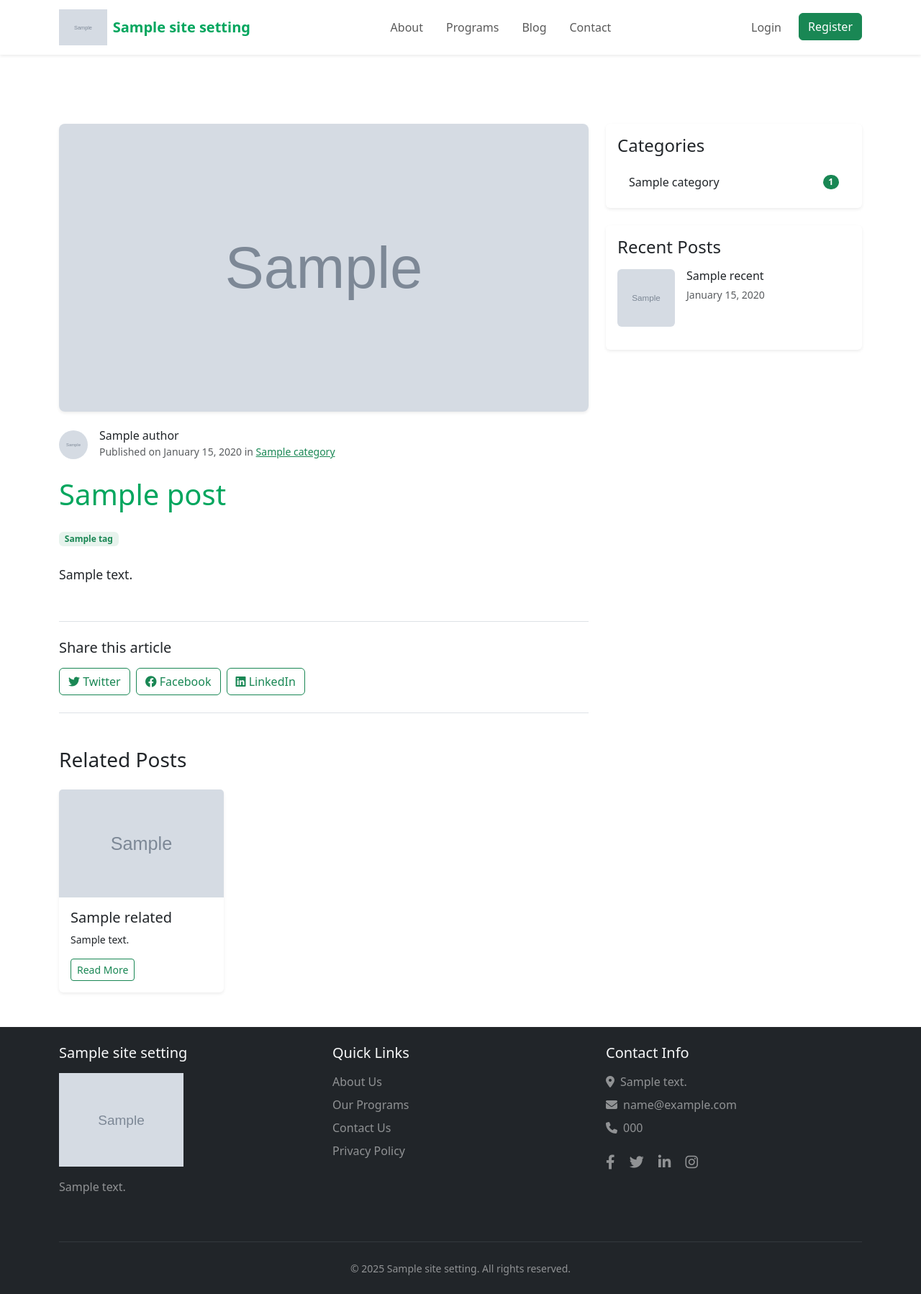
After one commit to ojsys/heo, a Django app: template templates/cms/blog_detail.html in a window 1280 px wide. The commit adds this page. Shown: the whole page at 72% size. Run offline with Django 5.2, Linux system fonts and the light colour scheme; the template is opened without the code that fills it: most values are stand-ins (such as "Sample title", 1, 10 or a date in 2020); grey boxes marked "Sample" are stand-in pictures; some libraries are stand-ins or nearby versions.

Commit message:
worked on the blog page

```diff
--- a/cms/urls.py
+++ b/cms/urls.py
@@ -41,4 +41,8 @@ urlpatterns = [
     path('page/create/', views.PageCreateView.as_view(), name='page_create'),
     path('impact-stories/', views.ImpactStoryListView.as_view(), name='impact_story_list'),
     path('announcements/', views.AnnouncementListView.as_view(), name='announcement_list'),
+
+    path('blog/', views.BlogListView.as_view(), name='blog_list'),
+    path('blog/<slug:slug>/', views.BlogDetailView.as_view(), name='blog_detail'),
+    path('blog/category/<slug:slug>/', views.CategoryListView.as_view(), name='blog_category'),
 ]
--- a/heo_foundation/urls.py
+++ b/heo_foundation/urls.py
@@ -12,6 +12,7 @@ urlpatterns = [
     path('appl/', include('applications.urls')),
     path('', include('core.urls')),
     path('pages/', include('pages.urls', namespace='pages')),
+    path('ckeditor/', include('ckeditor_uploader.urls')),
     path('password-change/', auth_views.PasswordChangeView.as_view(
         template_name='users/password_change.html',
         success_url='/users/profile/'
--- /dev/null
+++ b/templates/cms/blog_detail.html
@@ -0,0 +1,151 @@
+{% extends 'base.html' %}
+{% load static %}
+
+{% block title %}{{ post.title }} - {{ site_settings.site_name }}{% endblock %}
+
+{% block content %}
+<div class="container mt-5 mb-5 pt-5">
+    <div class="row">
+        <!-- Main Content -->
+        <div class="col-lg-8">
+            <!-- Article Header -->
+            <article class="blog-post">
+                {% if post.featured_image %}
+                <img src="{{ post.featured_image.url }}" alt="{{ post.title }}" class="img-fluid rounded-3 mb-4 shadow-sm" style="width: 100%; height: 400px; object-fit: cover;">
+                {% endif %}
+
+                <!-- Post Meta -->
+                <div class="d-flex align-items-center mb-4">
+                    <img src="{{ post.author.profile_picture.url|default:'https://via.placeholder.com/40' }}" alt="{{ post.author.get_full_name }}" class="rounded-circle me-3" width="40" height="40">
+                    <div>
+                        <h6 class="mb-0">{{ post.author.get_full_name }}</h6>
+                        <small class="text-muted">
+                            Published on {{ post.published_at|date:"F j, Y" }}
+                            {% if post.category %}
+                            in <a href="{% url 'cms:blog_category' post.category.slug %}" class="text-success">{{ post.category.name }}</a>
+                            {% endif %}
+                        </small>
+                    </div>
+                </div>
+
+                <!-- Post Title -->
+                <h1 class="mb-4" style="color: #02a65e;">{{ post.title }}</h1>
+
+                <!-- Tags -->
+                <div class="mb-4">
+                    {% for tag in post.tags.all %}
+                    <span class="badge bg-success bg-opacity-10 text-success me-2">{{ tag.name }}</span>
+                    {% endfor %}
+                </div>
+
+                <!-- Post Content -->
+                <div class="blog-content">
+                    {{ post.content|safe }}
+                </div>
+
+                <!-- Share Buttons -->
+                <div class="border-top border-bottom py-4 my-5">
+                    <h5 class="mb-3">Share this article</h5>
+                    <div class="d-flex gap-2">
+                        <a href="https://twitter.com/intent/tweet?url={{ request.build_absolute_uri }}&text={{ post.title }}" target="_blank" class="btn btn-outline-success">
+                            <i class="fab fa-twitter"></i> Twitter
+                        </a>
+                        <a href="https://www.facebook.com/sharer/sharer.php?u={{ request.build_absolute_uri }}" target="_blank" class="btn btn-outline-success">
+                            <i class="fab fa-facebook"></i> Facebook
+                        </a>
+                        <a href="https://www.linkedin.com/shareArticle?mini=true&url={{ request.build_absolute_uri }}&title={{ post.title }}" target="_blank" class="btn btn-outline-success">
+                            <i class="fab fa-linkedin"></i> LinkedIn
+                        </a>
+                    </div>
+                </div>
+            </article>
+
+            <!-- Related Posts -->
+            {% if related_posts %}
+            <section class="related-posts mt-5">
+                <h3 class="mb-4">Related Posts</h3>
+                <div class="row g-4">
+                    {% for related in related_posts %}
+                    <div class="col-md-4">
+                        <div class="card h-100 border-0 shadow-sm hover-shadow">
+                            {% if related.featured_image %}
+                            <img src="{{ related.featured_image.url }}" class="card-img-top" alt="{{ related.title }}" style="height: 150px; object-fit: cover;">
+                            {% endif %}
+                            <div class="card-body">
+                                <h5 class="card-title">{{ related.title }}</h5>
+                                <p class="card-text small">{{ related.excerpt|truncatewords:15 }}</p>
+                                <a href="{{ related.get_absolute_url }}" class="btn btn-sm btn-outline-success">Read More</a>
+                            </div>
+                        </div>
+                    </div>
+                    {% endfor %}
+                </div>
+            </section>
+            {% endif %}
+        </div>
+
+        <!-- Sidebar -->
+        <div class="col-lg-4">
+            <!-- Categories -->
+            <div class="card border-0 shadow-sm mb-4">
+                <div class="card-body">
+                    <h4 class="card-title mb-3">Categories</h4>
+                    <div class="list-group list-group-flush">
+                        {% for category in categories %}
+                        <a href="{% url 'cms:blog_category' category.slug %}" class="list-group-item list-group-item-action d-flex justify-content-between align-items-center">
+                            {{ category.name }}
+                            <span class="badge bg-success rounded-pill">{{ category.posts.count }}</span>
+                        </a>
+                        {% endfor %}
+                    </div>
+                </div>
+            </div>
+
+            <!-- Recent Posts -->
+            {% if recent_posts %}
+            <div class="card border-0 shadow-sm">
+                <div class="card-body">
+                    <h4 class="card-title mb-3">Recent Posts</h4>
+                    {% for recent in recent_posts %}
+                    <div class="d-flex mb-3 {% if not forloop.last %}border-bottom pb-3{% endif %}">
+                        {% if recent.featured_image %}
+                        <img src="{{ recent.featured_image.url }}" alt="{{ recent.title }}" class="rounded me-3" style="width: 80px; height: 80px; object-fit: cover;">
+                        {% endif %}
+                        <div>
+                            <h6 class="mb-1"><a href="{{ recent.get_absolute_url }}" class="text-decoration-none text-dark">{{ recent.title }}</a></h6>
+                            <small class="text-muted">{{ recent.published_at|date:"F j, Y" }}</small>
+                        </div>
+                    </div>
+                    {% endfor %}
+                </div>
+            </div>
+            {% endif %}
+        </div>
+    </div>
+</div>
+
+<style>
+.hover-shadow {
+    transition: all 0.3s ease;
+}
+.hover-shadow:hover {
+    transform: translateY(-5px);
+    box-shadow: 0 .5rem 1rem rgba(0,0,0,.15)!important;
+}
+.blog-content {
+    font-size: 1.1rem;
+    line-height: 1.8;
+}
+.blog-content img {
+    max-width: 100%;
+    height: auto;
+    border-radius: 8px;
+    margin: 1.5rem 0;
+}
+.blog-content h2, .blog-content h3 {
+    margin-top: 2rem;
+    margin-bottom: 1rem;
+    color: #02a65e;
+}
+</style>
+{% endblock %}
--- a/templates/includes/navbar.html
+++ b/templates/includes/navbar.html
@@ -16,6 +16,9 @@
                 </li>
                 <li class="nav-item">
                     <a class="nav-link px-3" href="{% url 'applications:program_list' %}">Programs</a>
+                </li>
+                <li class="nav-item">
+                    <a class="nav-link px-3" href="{% url 'cms:blog_list' %}">Blog</a>
                 </li>
                 <li class="nav-item">
                     <a class="nav-link px-3" href="{% url 'core:contact' %}">Contact</a>
```
Also changed, not shown: cms/admin.py (+31 -1 lines), cms/models.py (+40 -0 lines), cms/views.py (+98 -1 lines), heo_foundation/settings.py (+28 -0 lines), templates/cms/blog_list.html (added, +121 -0 lines), cms/migrations/0003_blogpost.py (added), db.sqlite3, 3 other files.
